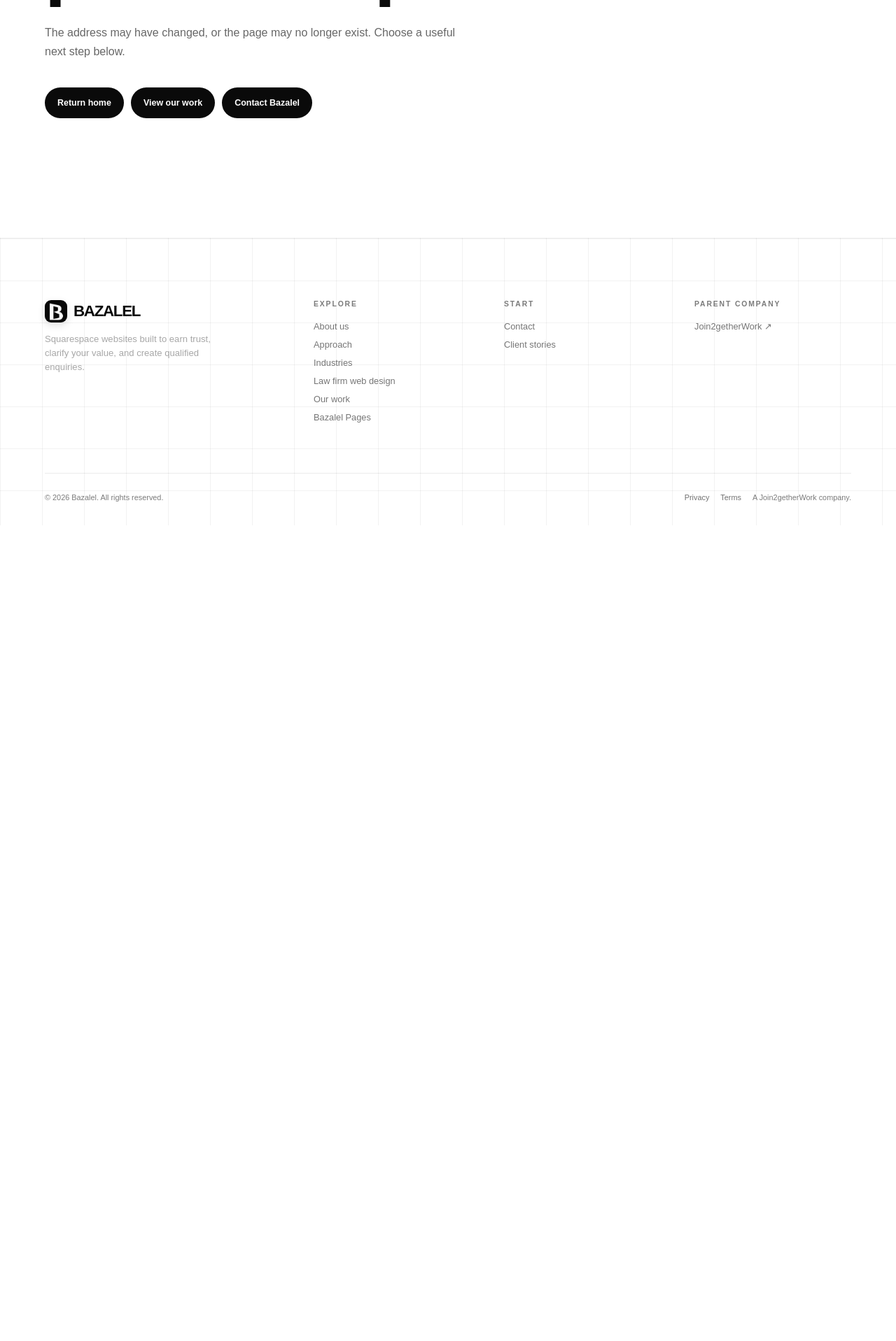
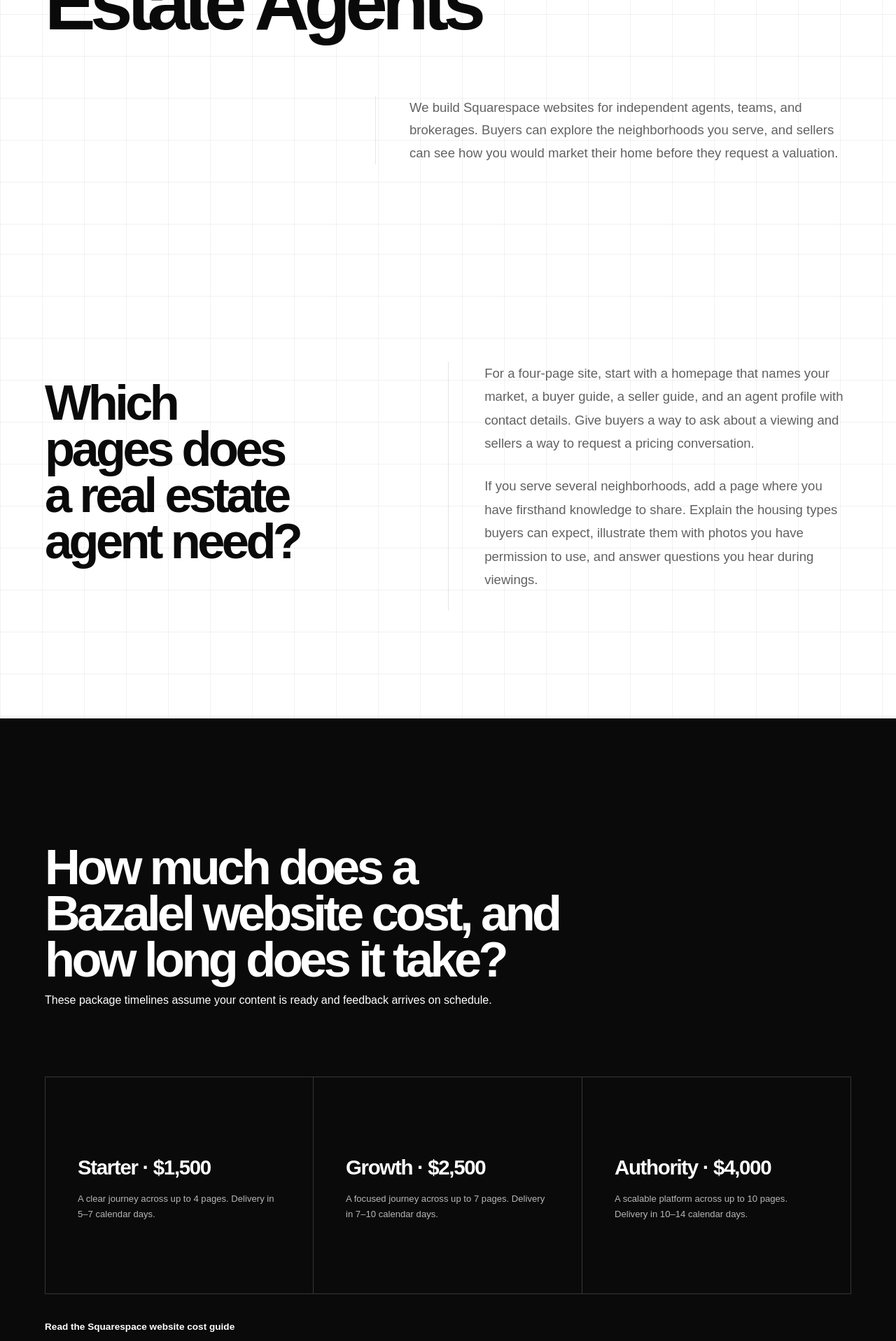
Before and after one commit to Allensamm/bazalel, a Next.js app: page /real-estate-web-design in a window 1280 px wide. Before the commit this address had no page. Shown: the part 460-2377 px from the top of the page at 70% size. Before the commit the page ends 1211 px from the top, so only its background shows below. Built offline with nearby package versions, Linux system fonts and the light colour scheme.

Commit message:
Make real estate website services discoverable in search

```diff
--- a/app/page.tsx
+++ b/app/page.tsx
@@ -9,9 +9,9 @@ import { StructuredData } from '@/components/StructuredData';
 import { createPageMetadata, SITE_URL } from '@/lib/site';
 
 export const metadata: Metadata = createPageMetadata({
-  title: 'Squarespace Web Design for Service Businesses | Bazalel',
+  title: 'Squarespace Websites for Real Estate Agents & Service Businesses | Bazalel',
   description:
-    'Bazalel designs strategy-led Squarespace websites for real estate agents, consultants, professional services, healthcare, financial services, and growing businesses.',
+    'Bazalel designs Squarespace websites for real estate agents and service businesses. Explore website packages, delivery timelines, and recent design work.',
   path: '/',
 });
 
--- /dev/null
+++ b/app/real-estate-web-design/page.tsx
@@ -0,0 +1,92 @@
+import Link from 'next/link';
+import { SiteFooter } from '@/components/SiteFooter';
+import { StructuredData } from '@/components/StructuredData';
+import { packages } from '@/lib/packages';
+import { absoluteUrl, createPageMetadata } from '@/lib/site';
+
+const path = '/real-estate-web-design';
+const title = 'Squarespace Web Design for Real Estate Agents';
+const description =
+  'Bazalel designs Squarespace websites for independent agents and brokerages. Compare packages and timelines, plan neighborhood pages, and scope listing feeds.';
+
+export const metadata = createPageMetadata({ title, description, path });
+
+export default function RealEstateWebDesignPage() {
+  return (
+    <>
+      <main id="main-content" className="editorial-page">
+        <StructuredData data={{
+          '@context': 'https://schema.org',
+          '@type': 'Service',
+          '@id': absoluteUrl(path + '#service'),
+          url: absoluteUrl(path),
+          name: title,
+          description,
+          provider: { '@type': 'Organization', '@id': absoluteUrl('/#organization'), name: 'Bazalel' },
+          audience: { '@type': 'BusinessAudience', audienceType: 'Real estate agents and brokerages' },
+        }} />
+        <header className="editorial-hero grid-surface">
+          <div className="editorial-hero__inner">
+            <p>Bazalel · Website design</p>
+            <h1>{title}</h1>
+            <p className="editorial-hero__lead">
+              We build Squarespace websites for independent agents, teams, and brokerages.
+              Buyers can explore the neighborhoods you serve, and sellers can see how you
+              would market their home before they request a valuation.
+            </p>
+          </div>
+        </header>
+        <section className="service-intro grid-surface" aria-labelledby="pages-title">
+          <div className="service-intro__grid">
+            <div><h2 id="pages-title">Which pages does a real estate agent need?</h2></div>
+            <div>
+              <p>For a four-page site, start with a homepage that names your market, a buyer guide,
+                a seller guide, and an agent profile with contact details. Give buyers a way to
+                ask about a viewing and sellers a way to request a pricing conversation.</p>
+              <p>If you serve several neighborhoods, add a page where you have firsthand knowledge
+                to share. Explain the housing types buyers can expect, illustrate them with photos
+                you have permission to use, and answer questions you hear during viewings.</p>
+            </div>
+          </div>
+        </section>
+        <section className="service-priorities" aria-labelledby="cost-title">
+          <div className="service-priorities__inner">
+            <h2 id="cost-title">How much does a Bazalel website cost, and how long does it take?</h2>
+            <p>These package timelines assume your content is ready and feedback arrives on schedule.</p>
+            <div className="service-priorities__grid">
+              {packages.map((item) => (
+                <article key={item.name}>
+                  <h3>{item.name} · {item.price}</h3>
+                  <p>{item.features[0]}. Delivery in {item.timeline}.</p>
+                </article>
+              ))}
+            </div>
+            <Link className="about-text-link" href="/bazalelpages/squarespace-website-cost-2026">Read the Squarespace website cost guide</Link>
+          </div>
+        </section>
+        <section className="service-intro grid-surface" aria-labelledby="listings-title">
+          <div className="service-intro__grid">
+            <div><h2 id="listings-title">Do I need a live property feed?</h2></div>
+            <div>
+              <p>If you want to show a handful of properties you represent, individual pages can
+                give each home space for photography, details, and viewing requests.
+                Assign someone to update the price and status when either changes.</p>
+              <p>If buyers need to search live inventory from a multiple listing service (MLS),
+                include that in your brief. Bring your provider’s Internet Data Exchange (IDX)
+                requirements so we can confirm permissions, Squarespace compatibility, and
+                any recurring fees before quoting the integration.</p>
+            </div>
+          </div>
+        </section>
+        <section className="editorial-cta grid-surface">
+          <div>
+            <h2>Tell us about the market you serve.</h2>
+            <span>Share your service area, current website, and the enquiries you want from buyers or sellers.</span>
+            <Link href="/contact">Discuss your real estate website <span aria-hidden="true">→</span></Link>
+          </div>
+        </section>
+      </main>
+      <SiteFooter />
+    </>
+  );
+}
--- a/app/sitemap.ts
+++ b/app/sitemap.ts
@@ -12,6 +12,7 @@ export default function sitemap(): MetadataRoute.Sitemap {
     { path: '/', changeFrequency: 'weekly', priority: 1 },
     { path: '/about', changeFrequency: 'monthly', priority: 0.8 },
     { path: '/work', changeFrequency: 'monthly', priority: 0.8 },
+    { path: '/real-estate-web-design', changeFrequency: 'monthly', priority: 0.9 },
     { path: '/law-firm-web-design', changeFrequency: 'monthly', priority: 0.9 },
     { path: '/industries', changeFrequency: 'monthly', priority: 0.8 },
     { path: '/approach', changeFrequency: 'monthly', priority: 0.7 },
--- a/components/SiteFooter.tsx
+++ b/components/SiteFooter.tsx
@@ -20,9 +20,8 @@ export function SiteFooter({ home = false }: { home?: boolean }) {
           <Link href="/about">About us</Link>
           <Link href="/approach">Approach</Link>
           <Link href="/industries">Industries</Link>
-          {home ? (
-            <Link href="#major-niche">Real estate web design</Link>
-          ) : (
+          <Link href="/real-estate-web-design">Real estate web design</Link>
+          {!home && (
             <Link href="/law-firm-web-design">Law firm web design</Link>
           )}
           <Link href="/work">Our work</Link>
--- /dev/null
+++ b/lib/packages.ts
@@ -0,0 +1,48 @@
+export const packages = [
+  {
+    name: 'Starter',
+    price: '$1,500',
+    description: 'Build trust quickly and give interested prospects a clear way to contact you.',
+    timeline: '5–7 calendar days',
+    features: [
+      'A clear journey across up to 4 pages',
+      'Custom design that builds credibility',
+      'Fast, confident mobile experience',
+      'Search-ready SEO foundations',
+      'Easy contact and tap-to-call paths',
+      'Refined copy and a guided launch',
+    ],
+  },
+  {
+    name: 'Growth',
+    price: '$2,500',
+    description: 'Turn more of your existing attention into qualified enquiries and bookings.',
+    timeline: '7–10 calendar days',
+    featured: true,
+    features: [
+      'A focused journey across up to 7 pages',
+      'Conversion-led service positioning',
+      'Credibility-rich founder or team profiles',
+      'Service pages that answer buyer questions',
+      'Enquiry paths built around visitor intent',
+      'Analytics that measure visitor action',
+      '2 revision rounds and launch support',
+    ],
+  },
+  {
+    name: 'Authority',
+    price: '$4,000',
+    description: 'Reposition an established business with a scalable platform for trust and lead generation.',
+    timeline: '10–14 calendar days',
+    features: [
+      'A scalable platform across up to 10 pages',
+      'Strategic sitemap aligned to business goals',
+      'Clear team and service-area architecture',
+      'Proof through FAQs, testimonials and results',
+      'Advanced Squarespace customization',
+      'SEO, analytics and qualified-lead forms',
+      '3 revision rounds',
+      '30 days of post-launch support',
+    ],
+  },
+];
```
Also changed, not shown: app/industries/page.tsx (+4 -4 lines), components/RealEstateNiche.tsx (+3 -50 lines).
